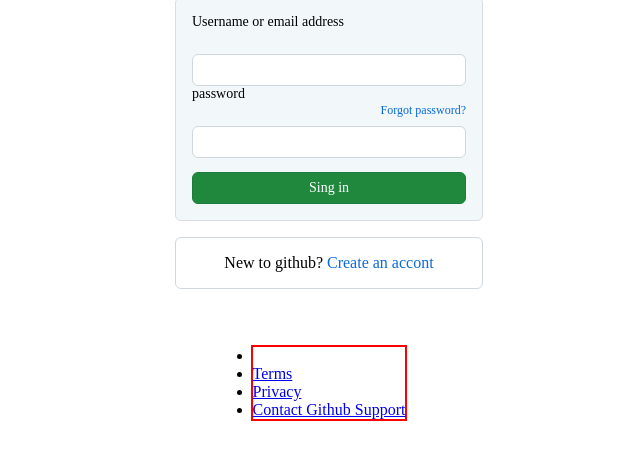
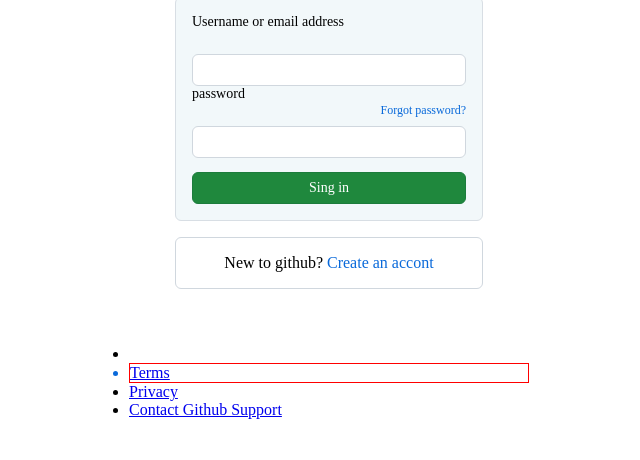
Before and after one commit to Pedro235MC/Clone-GitHub, a plain HTML site: page index.html in a window 1280 px wide. Shown: the part 154-614 px from the top of the page, without its empty margins (311-951 px from the left). Drawn offline with Linux system fonts and the light colour scheme.

Commit message:
tá indo

```diff
--- a/css/style.css
+++ b/css/style.css
@@ -95,7 +95,6 @@
     display: flex;
     align-items: end;
     color: #0969da;
-
 }
 
 input {
@@ -109,7 +108,6 @@
     vertical-align: middle;
     border: 1px solid #d0d7de;
     outline: none;
-
 }
 
 input:focus {
@@ -160,8 +158,14 @@
 
 #footer {
     margin: 40px;
-    justify-content: space-between;
+    width: 400px;
+    justify-content: center;
+
+}
+
+#terms {
+    border: 1px solid red;
+    color: #0969da;
+    text-decoration: none;
     align-items: center;
-
-    border: 2px solid red;
 }
--- a/index.html
+++ b/index.html
@@ -14,7 +14,7 @@
     <main>
         <div class="logo">
             <a href="https://github.com/">
-                <img src="/assets/github.svg" alt="Enéias 2.0">
+                <img src="/assets/github.svg" alt="">
 
 
 
@@ -77,12 +77,12 @@
                 <ul>
 
                     <li>
-                    <li class="lista">
+                    <li class="lista" id="terms">
                         <a href="https://docs.github.com/pt/site-policy/github-terms/github-terms-of-service"> Terms</a>
 
                     </li>
 
-                    <li class="lista">
+                    <li class="lista" id="Privacy">
                         <a href="https://docs.github.com/pt/site-policy/privacy-policies/github-privacy-statement">
                             Privacy</a>
 
```
